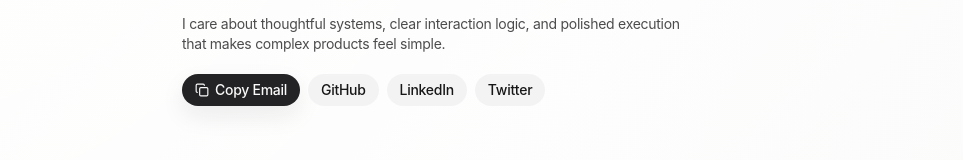
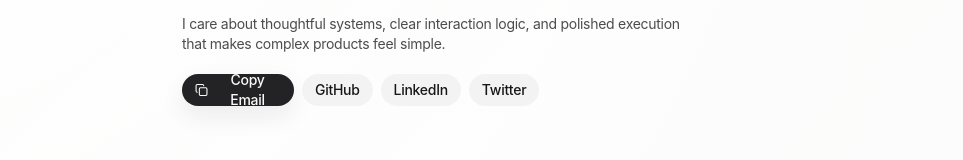
Before and after one commit to emrnc/alex-lohinov-portfolio, a Next.js app: page / in a window 1280 px wide. Shown: the part 326-486 px from the top of the page, without its empty margins (158-1121 px from the left). Built offline with nearby package versions, Linux system fonts and the light colour scheme.

Commit message:
Stabilize copy email button layout

```diff
--- a/app/copy-email-button.tsx
+++ b/app/copy-email-button.tsx
@@ -40,12 +40,12 @@ export function CopyEmailButton({ email }: CopyEmailButtonProps) {
     >
       <span className="copy-email-button__inner">
         {copied ? (
-          <span className="copy-email-button__state">
+          <span className="copy-email-button__state copy-email-button__state-success">
             <Check aria-hidden="true" />
             <span>Copied</span>
           </span>
         ) : (
-          <span className="copy-email-button__state">
+          <span className="copy-email-button__state copy-email-button__state-default">
             <Copy aria-hidden="true" />
             <span>Copy Email</span>
           </span>
--- a/app/globals.css
+++ b/app/globals.css
@@ -327,7 +327,8 @@ body[data-theme="dark"] .action-link-secondary:hover {
 }
 
 .copy-email-button {
-  min-width: 95px;
+  width: 112px;
+  flex: 0 0 auto;
 }
 
 .copy-email-button__inner {
```
